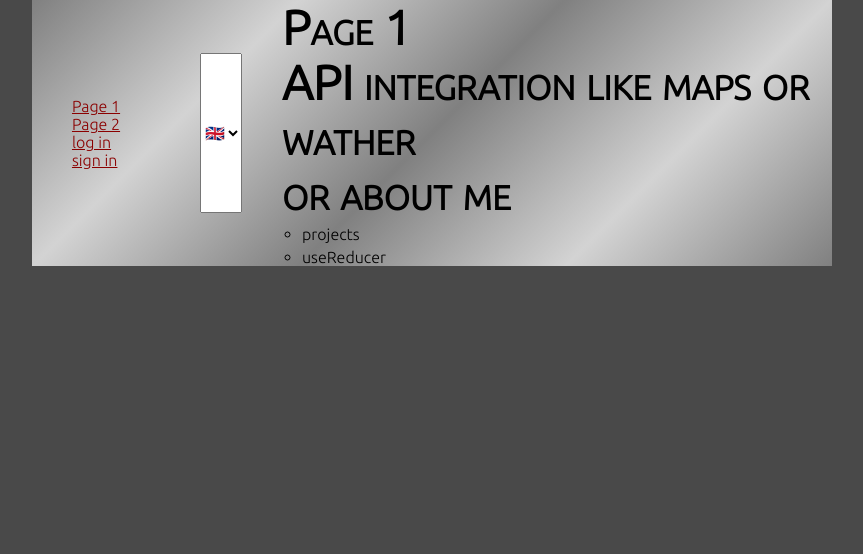
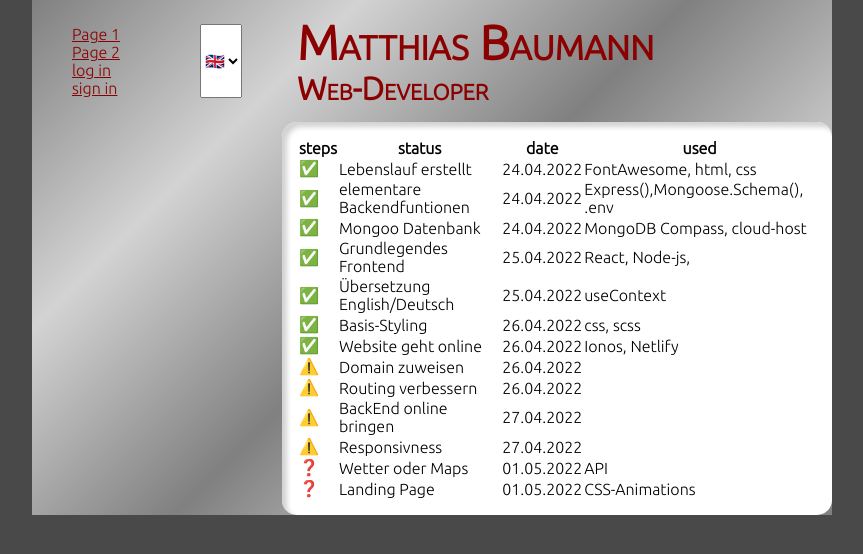
Before and after one commit to mcbauman/jepleting, a React (Create React App) app: page /main/page1 in a window 1280 px wide. Shown: the top 554 px of the page, without its empty margins (208-1071 px from the left). Built offline with nearby package versions, Linux system fonts and the light colour scheme.

Commit message:
table of progress

```diff
--- a/src/pages/Page1.jsx
+++ b/src/pages/Page1.jsx
@@ -2,17 +2,106 @@ import trans from "../components/lang"
 import {Context} from "../context/langContext.js"
 import { useContext } from "react"
 
+
 export default function Page1(){
     const {lang}=useContext(Context)
     return(
-        <div>
-            <h1>{trans[lang].page1}</h1>
-            <h1>API integration like maps or wather</h1>
-            <h1>or about me</h1>
-            <ul>
-                <li>projects</li>
-                <li>useReducer</li>
-            </ul>
-        </div>
+        <>
+            <header>
+                <h1>Matthias Baumann</h1>
+                <h2>Web-Developer</h2>
+            </header>
+            <aside>
+                <h3>{trans[lang].underConst}</h3>
+            </aside>
+            <main>
+                <table>
+                    <tr>
+                        <th>steps</th>
+                        <th>status</th>
+                        <th>date</th>
+                        <th>used</th>
+                    </tr>
+                    <tr>
+                        <td>✅</td>
+                        <td>Lebenslauf erstellt</td>
+                        <td>24.04.2022</td>
+                        <td>FontAwesome, html, css</td>
+                    </tr>
+                    <tr>
+                        <td>✅</td>
+                        <td>elementare Backendfuntionen</td>
+                        <td>24.04.2022</td>
+                        <td>Express(),Mongoose.Schema(), .env</td>
+                    </tr>
+                    <tr>
+                        <td>✅</td>
+                        <td>Mongoo Datenbank</td>
+                        <td>24.04.2022</td>
+                        <td>MongoDB Compass, cloud-host</td>
+                    </tr>
+                    <tr>
+                        <td>✅</td>
+                        <td>Grundlegendes Frontend</td>
+                        <td>25.04.2022</td>
+                        <td>React, Node-js, </td>
+                    </tr>
+                    <tr>
+                        <td>✅</td>
+                        <td>Übersetzung English/Deutsch</td>
+                        <td>25.04.2022</td>
+                        <td>useContext</td>
+                    </tr>
+                    <tr>
+                        <td>✅</td>
+                        <td>Basis-Styling</td>
+                        <td>26.04.2022</td>
+                        <td>css, scss</td>
+                    </tr>
+                    <tr>
+                        <td>✅</td>
+                        <td>Website geht online</td>
+                        <td>26.04.2022</td>
+                        <td>Ionos, Netlify</td>
+                    </tr>
+                    <tr>
+                        <td>⚠️</td>
+                        <td>Domain zuweisen</td>
+                        <td>26.04.2022</td>
+                        <td></td>
+                    </tr>
+                    <tr>
+                        <td>⚠️</td>
+                        <td>Routing verbessern</td>
+                        <td>26.04.2022</td>
+                        <td></td>
+                    </tr>
+                    <tr>
+                        <td>⚠️</td>
+                        <td>BackEnd online bringen</td>
+                        <td>27.04.2022</td>
+                        <td></td>
+                    </tr>
+                    <tr>
+                        <td>⚠️</td>
+                        <td>Responsivness</td>
+                        <td>27.04.2022</td>
+                        <td></td>
+                    </tr>
+                    <tr>
+                        <td>❓</td>
+                        <td>Wetter oder Maps</td>
+                        <td>01.05.2022</td>
+                        <td>API</td>
+                    </tr>
+                    <tr>
+                        <td>❓</td>
+                        <td>Landing Page</td>
+                        <td>01.05.2022</td>
+                        <td>CSS-Animations</td>
+                    </tr>
+                </table>
+            </main>
+        </>
     )
 }
```
Also changed, not shown: src/Footer.jsx (deleted, +0 -13 lines), 1 other file (tests, documents, lock files or other folders).
